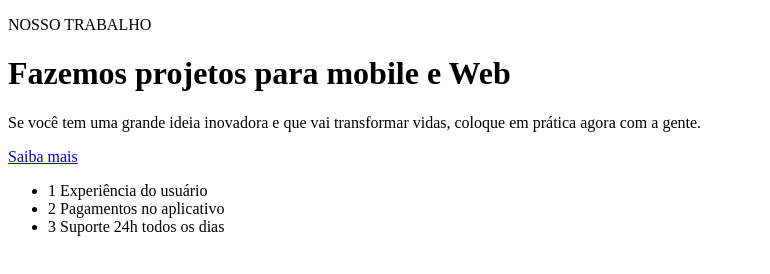
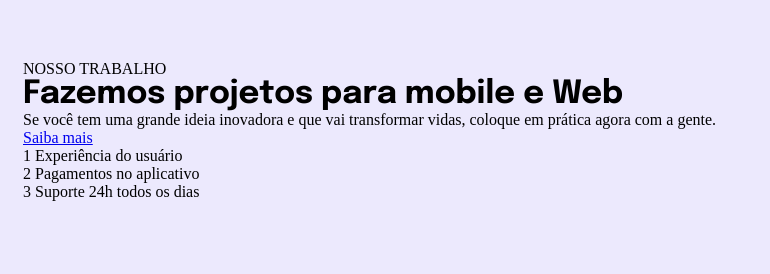
Before and after one commit to somentebruno/Projeto-04, a plain HTML site: page index.html in a window 1280 px wide. Shown: the whole page, without its empty margins (0-770 px from the left). Drawn offline with Linux system fonts and the light colour scheme.

Commit message:
code refactoring

```diff
--- a/index.html
+++ b/index.html
@@ -1,9 +1,14 @@
 <!DOCTYPE html>
 <html lang="pt-br">
 <head>
+  <link rel="preconnect" href="https://fonts.googleapis.com">
   <meta charset="UTF-8">
   <meta name="viewport" content="width=device-width, initial-scale=1.0">
   <title>Introdução à responsabilidade</title>
+  <link rel="stylesheet" href="/style.css">
+  <link rel="preconnect" href="https://fonts.gstatic.com" crossorigin>
+  <link href="https://fonts.googleapis.com/css2?family=Epilogue:wght@400;700&display=swap" rel="stylesheet">
+
 </head>
 <body>
   <main>
--- a/style.css
+++ b/style.css
@@ -0,0 +1,18 @@
+* {
+  margin: 0;
+  padding: 0;
+  box-sizing: border-box;
+}
+
+ul {
+  list-style: none;
+}
+
+body {
+  background: #ECE9FD;
+  padding: 60px 23px 66px;
+}
+
+h1 {
+  font-family: Epilogue, sans-serif;
+}
```
